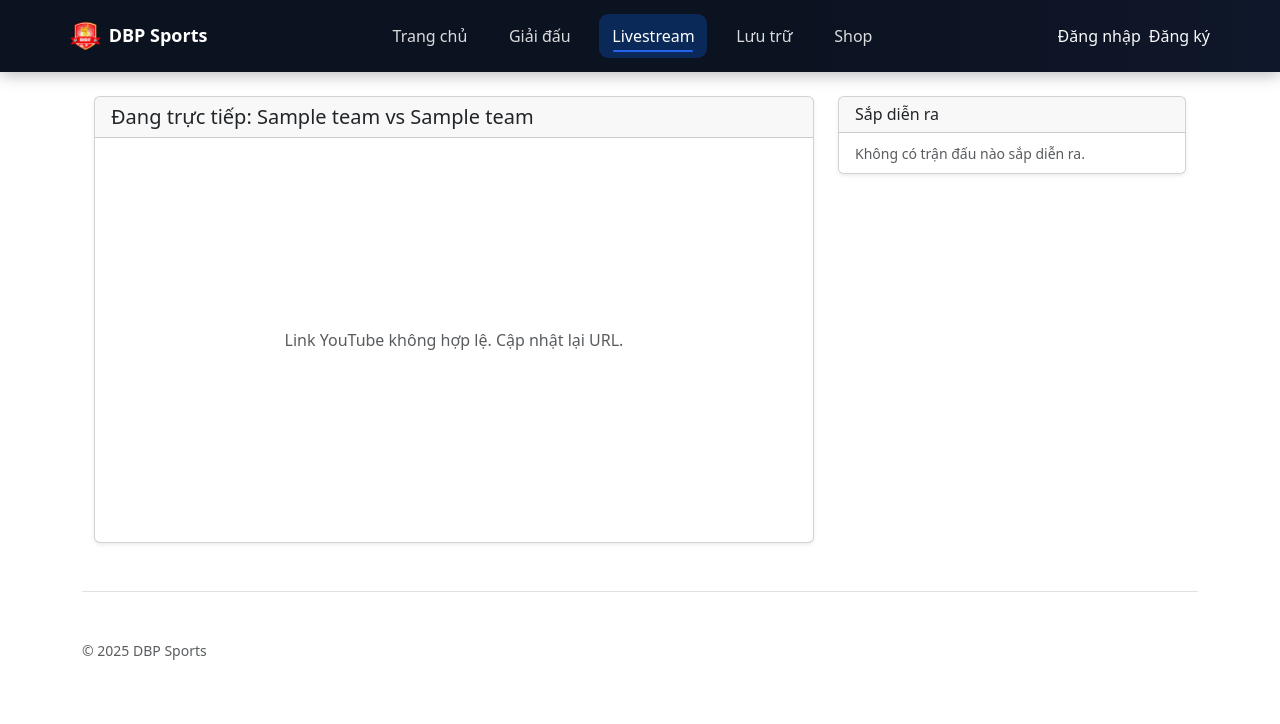
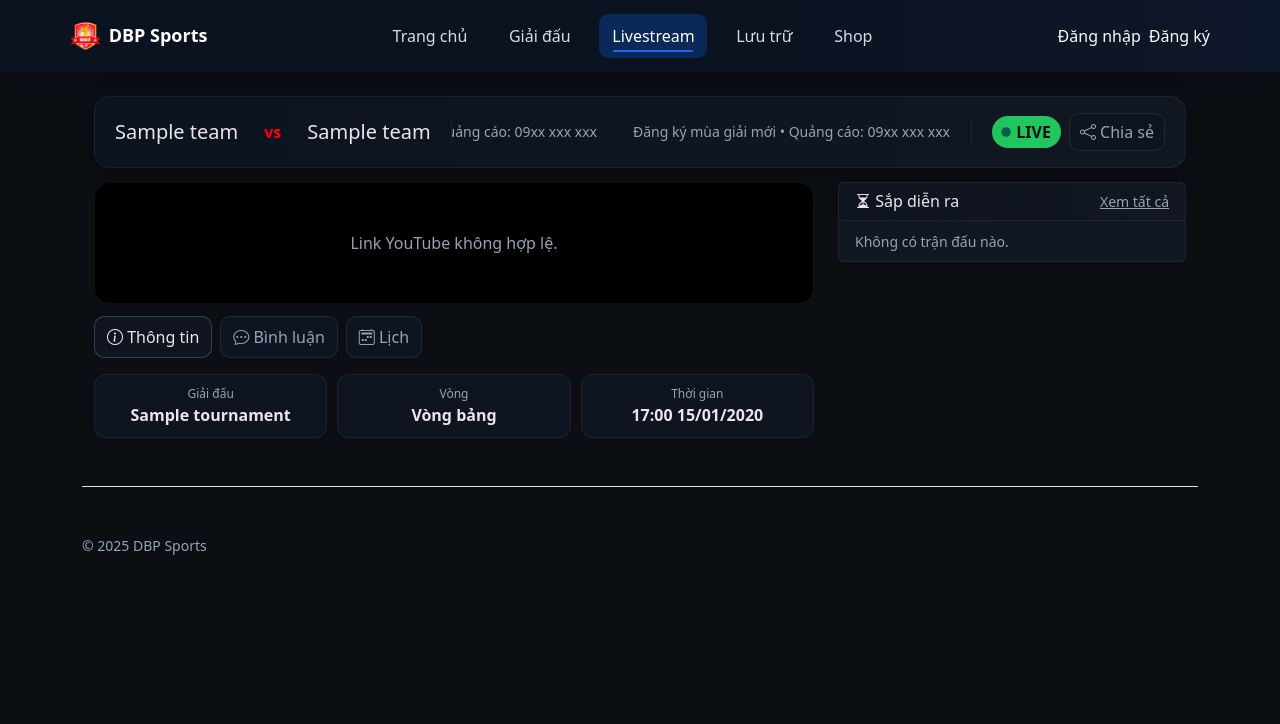
Before and after one commit to dbpsportsvn-glitch/dbpsports, a Django app: page /livestream/ in a window 1280 px wide. Shown: the top 724 px of the page. Run offline with Django 5.2, Linux system fonts and the light colour scheme; tables that the repository leaves empty hold one stand-in row (values such as "Sample post").

Commit message:
sửa giao dien live 1

```diff
--- a/backend/dbpsports_core/settings.py
+++ b/backend/dbpsports_core/settings.py
@@ -97,9 +97,9 @@ USE_I18N = True
 USE_TZ = True
 
 # === Static / Media ===
-STATIC_URL = "static/"
-STATIC_ROOT = BASE_DIR / "staticfiles"
-STATICFILES_DIRS = [BASE_DIR / "static"]
+STATIC_URL = '/static/'          # ← có dấu "/" ở đầu và cuối
+STATIC_ROOT = BASE_DIR / 'staticfiles'
+STATICFILES_DIRS = [BASE_DIR / 'static']
 
 MEDIA_URL = "/media/"
 MEDIA_ROOT = BASE_DIR / "media"
--- a/backend/templates/base.html
+++ b/backend/templates/base.html
@@ -23,7 +23,10 @@
     .avatar-ph{display:inline-grid;place-items:center;width:28px;height:28px;border-radius:50%;
                background:#6f42c1;color:#fff;font-weight:700;font-size:.9rem}
   </style>
+<link rel="stylesheet" href="https://cdn.jsdelivr.net/npm/bootstrap-icons@1.11.3/font/bootstrap-icons.min.css">
+ {% block extra_css %}{% endblock %}
 </head>
+
 <body>
 
 <header class="site-header bg-dark text-light">
--- /dev/null
+++ b/backend/tournaments/static/tournaments/live.css
@@ -0,0 +1,69 @@
+:root{
+  --bg:#0b0f14; --panel:#121822; --card:#0f1520; --muted:#98a2b3; --text:#e5e7eb; --accent:#22c55e;
+}
+body { background: var(--bg); color: var(--text); }
+.card, .list-group-item { background: var(--panel); color: var(--text); border: 1px solid rgba(255,255,255,0.06); }
+.card-header { background: linear-gradient(90deg,#0f1520,transparent); border-bottom: 1px solid rgba(255,255,255,0.06); }
+.text-muted{ color: var(--muted)!important; }
+.live-hero{ background: linear-gradient(90deg,#0c1320,#121822); border:1px solid rgba(255,255,255,.06); border-radius:16px; padding:16px 20px; margin-bottom:14px; box-shadow: 0 6px 24px rgba(0,0,0,.35);}
+.team{ display:flex; align-items:center; gap:10px; }
+.team .logo{ width:32px; height:32px; border-radius:8px; background:#1a2332; display:inline-flex; align-items:center; justify-content:center; font-weight:700; }
+.vsep{ opacity:.25; margin:0 10px; }
+.badge-live{ color:#09110f; background:var(--accent); font-weight:700; border-radius:999px; padding:4px 10px; display:inline-flex; align-items:center; gap:6px; }
+.badge-live::before{ content:""; width:8px; height:8px; border-radius:999px; background:#065f46; box-shadow:0 0 0 6px rgba(34,197,94,.18); animation: ping 1.5s infinite; }
+@keyframes ping{0%{transform:scale(.9);}50%{transform:scale(1.2);}100%{transform:scale(.9);}}
+.small-btn{ color:var(--muted); border:1px solid rgba(255,255,255,.08); padding:6px 10px; border-radius:10px; background:#0f1520; }
+.small-btn:hover{ color:var(--text); border-color: rgba(255,255,255,.18); }
+.video-wrap{ border-radius:16px; overflow:hidden; border:1px solid rgba(255,255,255,.06); background:#000; }
+.tabbar{ display:flex; gap:8px; margin-top:12px; }
+.tabbar .tab{ padding:8px 12px; border-radius:10px; border:1px solid rgba(255,255,255,.08); color:var(--muted); background:#0f1520; }
+.tabbar .tab.active{ color:var(--text); border-color:rgba(255,255,255,.18); }
+.sticky-col{ position: sticky; top:84px; }
+.match-item{ display:block; padding:12px; border-bottom:1px solid rgba(255,255,255,.06); }
+.match-item:hover{ background:#0f1520; text-decoration:none; }
+.kv{ font-size:12px; color:var(--muted); }
+.stat-grid{ display:grid; grid-template-columns:repeat(3,1fr); gap:10px; }
+.stat{ background:#0f1520; border:1px solid rgba(255,255,255,.06); border-radius:12px; padding:10px; text-align:center; }
+.live-page .team .logo{ display:none; }
+
+/* Màu link trong "Sắp diễn ra" */
+.live-page .list-group .match-item,
+.live-page .list-group .match-item:link,
+.live-page .list-group .match-item:visited{
+  color: var(--text);            /* đổi theo ý */
+  text-decoration: none;
+}
+
+.live-page .list-group .match-item:hover{
+  color: #fff;                   /* màu khi hover */
+  background:#0f1520;
+}
+
+.live-page .list-group .match-item,
+.live-page .list-group .match-item strong{ color: #ffe600; }
+
+/* Chỉ đổi màu "vs" ở header */
+.live-page .live-hero .vsep{
+  color:#ff0000;   /* đổi mã màu tùy ý */
+  opacity:1;       /* nếu muốn rõ hơn */
+  font-weight:800; /* tùy chọn */
+}
+
+.live-page .tabbar .tab{ cursor:pointer; }
+.live-page .tab-panel{ display:none; }
+.live-page .tab-panel.is-active{ display:block; }
+
+/* ticker chạy trong header */
+.live-page .live-hero{ gap:12px; }
+.live-page .live-hero .ticker-inline{
+  flex:1; margin:0 8px; height:24px; overflow:hidden;
+  display:flex; align-items:center; border-left:1px solid rgba(255,255,255,.06);
+  border-right:1px solid rgba(255,255,255,.06); padding:0 10px;
+}
+.live-page .live-hero .ticker-inline .track{
+  display:inline-flex; gap:36px; white-space:nowrap;
+  animation: livehdr 25s linear infinite;
+}
+.live-page .live-hero .ticker-inline:hover .track{ animation-play-state: paused; }
+.live-page .live-hero .ticker-inline .item{ color:var(--muted); font-size:14px; }
+@keyframes livehdr{ from{transform:translateX(0)} to{transform:translateX(-50%)} }
--- a/backend/tournaments/templates/tournaments/livestream.html
+++ b/backend/tournaments/templates/tournaments/livestream.html
@@ -1,61 +1,205 @@
 {% extends 'base.html' %}
+{% load static %}
 {% load video %}
 
+{% block extra_css %}
+<link rel="stylesheet" href="{% static 'tournaments/live.css' %}">
+{% endblock %}
+
 {% block content %}
+<div class="live-page">
 <div class="container mt-4">
+
+  {# ======= HEADER / SCOREBOARD ======= #}
+  <div class="live-hero d-flex align-items-center">
+    <div class="d-flex align-items-center gap-3">
+      <div class="team">
+        <div class="logo">{{ live_match.team1.name|slice:":2" }}</div>
+        <strong class="h5 mb-0">{{ live_match.team1.name }}</strong>
+      </div>
+      <span class="vsep">vs</span>
+      <div class="team">
+        <div class="logo">{{ live_match.team2.name|slice:":2" }}</div>
+        <strong class="h5 mb-0">{{ live_match.team2.name }}</strong>
+      </div>
+    </div>
+
+    <div class="ticker-inline" aria-label="Thông báo">
+    <div class="track">
+        <span class="item">{{ ticker_text|default:"Chào mừng tới DBP Sports • Liên hệ quảng cáo: 09xx xxx xxx" }}</span>
+        <span class="item">{{ ticker_text|default:"Chào mừng tới DBP Sports • Liên hệ quảng cáo: 09xx xxx xxx" }}</span>
+        <span class="item">{{ ticker_text|default:"Chào mừng tới DBP Sports • Liên hệ quảng cáo: 09xx xxx xxx" }}</span>
+        <span class="item">{{ ticker_text|default:"Chào mừng tới DBP Sports • Liên hệ quảng cáo: 09xx xxx xxx" }}</span>
+    </div>
+    </div>
+
+    <div class="d-flex align-items-center gap-2">
+      <span class="badge-live">LIVE</span>
+        <button id="shareBtn" class="small-btn" type="button">
+        <i class="bi bi-share"></i> Chia sẻ
+        </button>
+    </div>
+  </div>
+
   <div class="row gx-4 gy-4">
-    <div class="col-lg-8">
-      {% if live_match and live_match.livestream_url %}
-        <div class="card shadow-sm">
-          <div class="card-header">
-            <h5 class="mb-0">Đang trực tiếp: {{ live_match.team1.name }} vs {{ live_match.team2.name }}</h5>
-          </div>
-          <div class="card-body p-0">
-            <div class="ratio ratio-16x9">
+    <div class="col-xl-8">
+
+      {# ======= PLAYER ======= #}
+      <div class="video-wrap">
         {% with src=live_match.livestream_url|yt_embed_clean %}
           {% if src %}
+            <div class="ratio ratio-16x9">
               <iframe
-                    src="{{ src }}?playsinline=1"
+                src="{{ src }}?playsinline=1&rel=0&modestbranding=1"
                 title="YouTube"
                 allow="accelerometer; autoplay; clipboard-write; encrypted-media; picture-in-picture; web-share"
                 referrerpolicy="strict-origin-when-cross-origin"
-                    allowfullscreen
-                    style="border:0"></iframe>
+                allowfullscreen></iframe>
+            </div>
           {% else %}
-                  <div class="d-flex align-items-center justify-content-center" style="min-height:320px">
-                    <p class="mb-0 text-muted">Link YouTube không hợp lệ. Cập nhật lại URL.</p>
-                  </div>
+            <div class="p-5 text-center text-muted">Link YouTube không hợp lệ.</div>
           {% endif %}
         {% endwith %}
       </div>
+
+      {# ======= TABS ======= #}
+      <div class="tabbar">
+        <button class="tab active" data-tab="info" type="button"><i class="bi bi-info-circle"></i> Thông tin</button>
+        <button class="tab" data-tab="comments" type="button"><i class="bi bi-chat-dots"></i> Bình luận</button>
+        <button class="tab" data-tab="schedule" type="button"><i class="bi bi-calendar2-week"></i> Lịch</button>
+      </div>
+
+      {# ======= PANELS ======= #}
+      <div id="tab-info" class="tab-panel mt-3" style="display:block">
+        <div class="stat-grid">
+          <div class="stat">
+            <div class="kv">Giải đấu</div>
+            <div><strong>{{ live_match.tournament.name }}</strong></div>
+          </div>
+          <div class="stat">
+            <div class="kv">Vòng</div>
+            <div><strong>{{ live_match.get_match_round_display }}</strong></div>
+          </div>
+          <div class="stat">
+            <div class="kv">Thời gian</div>
+            <div><strong>{{ live_match.match_time|date:"H:i d/m/Y" }}</strong></div>
           </div>
         </div>
-      {% else %}
-        <div class="alert alert-info d-flex align-items-center justify-content-center" style="min-height:320px">
-          <h5 class="mb-0">Hiện chưa có live.</h5>
       </div>
+
+      <div id="tab-comments" class="tab-panel mt-3" style="display:none">
+        <div class="card shadow-sm">
+          <div class="card-header d-flex justify-content-between align-items-center">
+            <h6 class="mb-0"><i class="bi bi-chat-left-text"></i> Bình luận</h6>
+            <small class="text-muted">Sắp có</small>
+          </div>
+          <div class="card-body">
+            <p class="text-muted mb-0">Khu vực bình luận sẽ được bật sau.</p>
+          </div>
+        </div>
+      </div>
+
+      <div id="tab-schedule" class="tab-panel mt-3" style="display:none">
+        <div class="list-group">
+          {% for m in upcoming_matches %}
+            <a class="list-group-item d-flex justify-content-between align-items-center" href="{% url 'match_detail' m.pk %}">
+              <span><strong>{{ m.team1.name }}</strong> <span class="text-muted">vs</span> <strong>{{ m.team2.name }}</strong></span>
+              <small class="text-muted">{{ m.match_time|date:"H:i, d/m/Y" }}</small>
+            </a>
+          {% empty %}
+            <div class="list-group-item text-muted">Chưa có lịch.</div>
+          {% endfor %}
+        </div>
+      </div>
+
+    </div>
+
+    {# ======= SIDEBAR ======= #}
+    <div class="col-xl-4">
+      <div class="sticky-col">
+        <div class="card shadow-sm">
+          <div class="card-header d-flex align-items-center">
+            <h6 class="mb-0"><i class="bi bi-hourglass-split"></i> Sắp diễn ra</h6>
+
+            {% if live_match %}
+              {# Thêm class ms-auto để tự động đẩy link này về bên phải #}
+              <a class="small text-muted ms-auto" href="{% url 'tournament_detail' pk=live_match.tournament.pk %}?tab=schedule#schedule">
+                Xem tất cả
+              </a>
             {% endif %}
           </div>
-
-    <div class="col-lg-4">
-      <div class="card shadow-sm">
-        <div class="card-header"><h6 class="mb-0">Sắp diễn ra</h6></div>
           <div class="list-group list-group-flush">
             {% for match in upcoming_matches %}
-            <a class="list-group-item list-group-item-action" href="{% url 'match_detail' match.pk %}">
-              <div class="d-flex justify-content-between">
+              {# Sửa dòng href ở ngay dưới đây #}
+              <a class="match-item" href="{% url 'livestream_match' pk=match.pk %}">
+                <div class="d-flex justify-content-between align-items-center">
+                  <div>
                     <strong>{{ match.team1.name }}</strong>
-                <span class="text-muted">vs</span>
+                    <span class="text-muted"> vs </span>
                     <strong>{{ match.team2.name }}</strong>
                   </div>
-              <small class="text-muted">{{ match.match_time|date:"H:i, d/m/Y" }} · {{ match.get_match_round_display }}</small>
+                  <span class="badge bg-dark border">{{ match.get_match_round_display }}</span>
+                </div>
+                <div class="kv mt-1"><i class="bi bi-clock"></i> {{ match.match_time|date:"H:i, d/m/Y" }}</div>
               </a>
             {% empty %}
-            <div class="list-group-item"><small class="text-muted">Không có trận đấu nào sắp diễn ra.</small></div>
+              <div class="list-group-item"><small class="text-muted">Không có trận đấu nào.</small></div>
             {% endfor %}
           </div>
         </div>
       </div>
     </div>
   </div>
+
+</div>
+</div>
+
+<script>
+(function(){
+  const root = document.querySelector('.live-page');
+  if(!root) return;
+
+  // Tabs
+  const tabs = root.querySelectorAll('.tabbar .tab');
+  const panels = {
+    info: root.querySelector('#tab-info'),
+    comments: root.querySelector('#tab-comments'),
+    schedule: root.querySelector('#tab-schedule'),
+  };
+  function activate(key){
+    tabs.forEach(t=>t.classList.toggle('active', t.dataset.tab===key));
+    Object.entries(panels).forEach(([k,p])=>{ if(p){ p.style.display = (k===key?'block':'none'); }});
+    try{ history.replaceState(null,'','#'+key); }catch(e){}
+  }
+  tabs.forEach(t=> t.addEventListener('click', ()=> activate(t.dataset.tab)));
+  const init = location.hash.replace('#','');
+  activate(panels[init] ? init : 'info');
+
+  // Share
+  const shareBtn = root.querySelector('#shareBtn');
+  if (shareBtn) {
+    shareBtn.addEventListener('click', async () => {
+      const url = location.href;
+      try {
+        if (navigator.share) {            // Web Share API (mobile / desktop hỗ trợ)
+          await navigator.share({ title: document.title, url });
+          return;
+        }
+        if (navigator.clipboard && window.isSecureContext) {  // HTTPS hoặc localhost
+          await navigator.clipboard.writeText(url);
+          shareBtn.innerHTML = '<i class="bi bi-check2"></i> Đã copy';
+          shareBtn.disabled = true;
+          setTimeout(()=>{
+            shareBtn.innerHTML = '<i class="bi bi-share"></i> Chia sẻ';
+            shareBtn.disabled = false;
+          }, 1200);
+        } else {
+          prompt('Copy URL:', url);       // fallback cho môi trường không hỗ trợ
+        }
+      } catch(e) { /* bỏ qua */ }
+    });
+  }
+})();
+</script>
+
 {% endblock %}
--- a/backend/tournaments/templates/tournaments/partials/match_card.html
+++ b/backend/tournaments/templates/tournaments/partials/match_card.html
@@ -31,7 +31,7 @@
 
                 {% if match.livestream_url %}
                     {% if match.match_time > now %}
-                        <a href="{% url 'livestream' %}" class="chip bg-danger text-white text-decoration-none">🔴 Live</a>
+                        <a href="{% url 'livestream_match' pk=match.pk %}" class="chip bg-danger text-white text-decoration-none">🔴 Live</a>
                     {% else %}
                         <a href="{{ match.livestream_url }}" target="_blank" class="chip bg-info text-dark text-decoration-none">📼 Xem lại</a>
                     {% endif %}
--- a/backend/tournaments/urls.py
+++ b/backend/tournaments/urls.py
@@ -8,6 +8,8 @@ urlpatterns = [
     path('', views.home, name='home'),
     path('giai-dau/', tournaments_active, name='tournaments_active'),
     path('livestream/', views.livestream_view, name='livestream'),
+    path('livestream/match/<int:pk>/', views.livestream_view, name='livestream_match'),
+
     path('shop/', views.shop_view, name='shop'),
     path('archive/', views.archive_view, name='archive'),
 
--- a/backend/tournaments/views.py
+++ b/backend/tournaments/views.py
@@ -15,6 +15,7 @@ from django.conf import settings
 from django.utils import timezone
 from django.db.models import Q
 from .models import HomeBanner
+from datetime import timedelta
 
 
 def home(request):
@@ -38,19 +39,45 @@ def tournaments_active(request):
     ).order_by("-start_date")
     return render(request, "tournaments/active_list.html", {"tournaments": qs})
 
-def livestream_view(request):
-    live_match = Match.objects.filter(
-        livestream_url__isnull=False,
-        match_time__lte=timezone.now()
-    ).order_by('-match_time').first()
+from datetime import timedelta
+from django.utils import timezone
 
-    upcoming_matches = Match.objects.filter(
-        team1_score__isnull=True
-    ).order_by('match_time')
+def livestream_view(request, pk=None): # <<< Sửa ở đây, thêm pk=None
+    now = timezone.now()
+    live_match = None
+
+    if pk:
+        # Nếu có ID, lấy đúng trận đấu đó
+        live_match = get_object_or_404(Match, pk=pk)
+    else:
+        # Nếu không có ID (truy cập từ header), giữ lại logic cũ
+        live_match = Match.objects.filter(
+            livestream_url__isnull=False,
+            match_time__lte=now
+        ).order_by('-match_time').first()
+
+    # ==== SẮP DIỄN RA (logic này không đổi) ====
+    qs = Match.objects.filter(
+        team1_score__isnull=True,
+        team2_score__isnull=True,
+        match_time__gte=now
+    )
+
+    if live_match:
+        qs = qs.filter(tournament=live_match.tournament).exclude(pk=live_match.pk)
+
+    upcoming_matches = qs.order_by('match_time')[:12]
+
+    # Kiểm tra nếu không tìm thấy trận nào để hiển thị
+    if not live_match:
+        # (Tùy chọn) Bạn có thể tạo một template riêng cho trường hợp này
+        # return render(request, "tournaments/livestream_empty.html")
+        pass # Hoặc cứ để template cũ tự xử lý
 
     return render(request, "tournaments/livestream.html", {
         "live_match": live_match,
         "upcoming_matches": upcoming_matches,
+        "ticker_text": "Đăng ký mùa giải mới • Quảng cáo: 09xx xxx xxx",
     })
 
 def shop_view(request):
```
Also changed, not shown: backend/tournaments/migrations/0019_match_ticker_text.py (added). Lines whose indentation alone changed are shown as unchanged.
